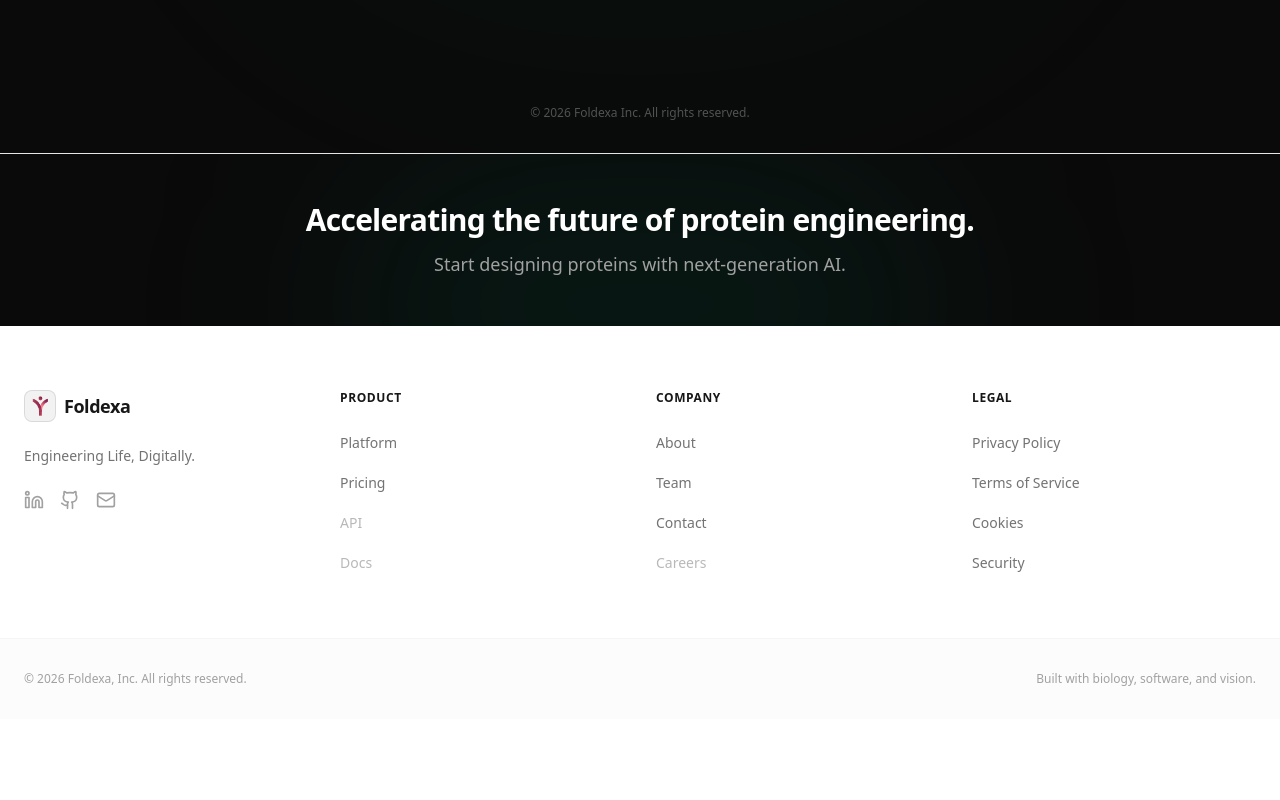
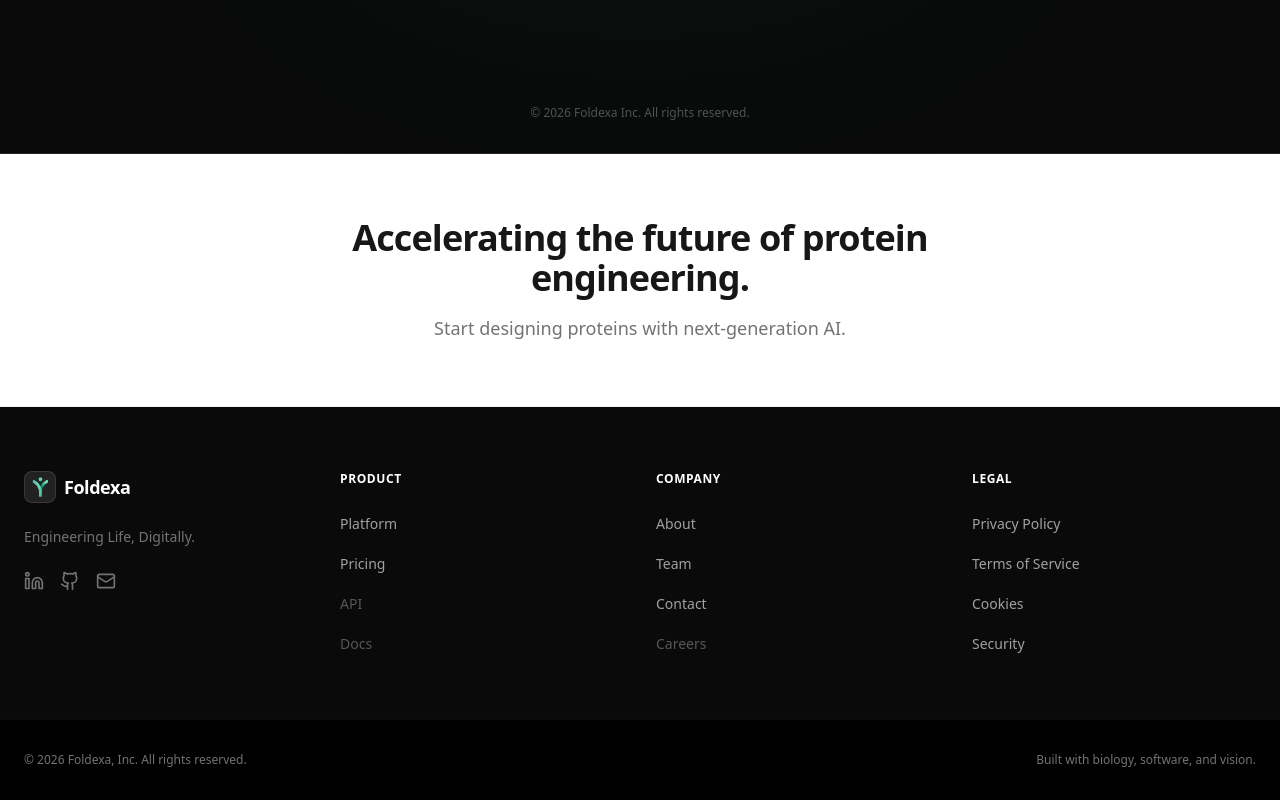
Before and after one commit to Kanna13/foldexa-protein-mvp-, a Next.js app in the folder frontend/: page /login in a window 1280 px wide. Shown: the part 658-1458 px from the top of the page. Before the commit the page ends 1377 px from the top, so only its background shows below. Built offline with nearby package versions, Linux system fonts and the light colour scheme.

Commit message:
update frontend

```diff
--- a/frontend/src/components/layout/Footer.tsx
+++ b/frontend/src/components/layout/Footer.tsx
@@ -26,34 +26,31 @@ const FOOTER_LINKS = {
 
 export function Footer() {
     return (
-        <footer className="bg-white border-t border-neutral-200">
+        <footer className="bg-[#0A0A0A] border-t border-white/10">
 
-            {/* 1. TOP CTA STRIP (Lightweight, Premium) */}
-            <div className="bg-[#0A0A0A] text-white py-12 px-6 text-center relative overflow-hidden">
-                {/* Subtle background accent */}
-                <div className="absolute top-0 left-1/2 -translate-x-1/2 w-[600px] h-[300px] bg-emerald-900/20 blur-[100px] rounded-full pointer-events-none" />
-
+            {/* 1. TOP CTA STRIP (Inverted: White Background) */}
+            <div className="bg-white text-black py-16 px-6 text-center relative overflow-hidden border-b border-neutral-100">
                 <div className="relative z-10 max-w-2xl mx-auto">
-                    <h2 className="text-2xl md:text-3xl font-bold tracking-tight mb-3 text-white">
+                    <h2 className="text-3xl md:text-4xl font-bold tracking-tight mb-4 text-neutral-900">
                         Accelerating the future of protein engineering.
                     </h2>
-                    <p className="text-neutral-400 text-lg font-light">
+                    <p className="text-neutral-500 text-lg font-light">
                         Start designing proteins with next-generation AI.
                     </p>
                 </div>
             </div>
 
-            {/* 2. MAIN FOOTER GRID */}
-            <div className="max-w-7xl mx-auto px-6 py-16">
+            {/* 2. MAIN FOOTER GRID (Dark Theme) */}
+            <div className="max-w-7xl mx-auto px-6 py-16 text-neutral-400">
                 <div className="grid grid-cols-1 md:grid-cols-2 lg:grid-cols-4 gap-12 lg:gap-8">
 
                     {/* COLUMN 1 - BRAND */}
                     <div className="flex flex-col items-center md:items-start space-y-6">
                         <Link href="/" className="flex items-center gap-2 group">
-                            <div className="relative flex items-center justify-center w-8 h-8 rounded-lg bg-black/5 border border-black/10">
-                                <img src="/icon.png" alt="Foldexa Icon" className="w-5 h-5 object-contain invert" /> {/* Invert for dark icon on light bg */}
+                            <div className="relative flex items-center justify-center w-8 h-8 rounded-lg bg-white/10 border border-white/10">
+                                <img src="/icon.png" alt="Foldexa Icon" className="w-5 h-5 object-contain" />
                             </div>
-                            <span className="text-lg font-semibold tracking-tight text-neutral-900">
+                            <span className="text-lg font-semibold tracking-tight text-white">
                                 Foldexa
                             </span>
                         </Link>
@@ -63,13 +60,13 @@ export function Footer() {
                         </p>
 
                         <div className="flex items-center gap-4">
-                            <a href="https://linkedin.com/company/foldexa" target="_blank" rel="noopener noreferrer" className="text-neutral-400 hover:text-[#0077b5] transition-colors">
+                            <a href="https://linkedin.com/company/foldexa" target="_blank" rel="noopener noreferrer" className="text-neutral-500 hover:text-[#0077b5] transition-colors">
                                 <Linkedin className="w-5 h-5" />
                             </a>
-                            <a href="https://github.com" target="_blank" rel="noopener noreferrer" className="text-neutral-400 hover:text-black transition-colors">
+                            <a href="https://github.com" target="_blank" rel="noopener noreferrer" className="text-neutral-500 hover:text-white transition-colors">
                                 <Github className="w-5 h-5" />
                             </a>
-                            <a href="mailto:contact@foldexa.com" className="text-neutral-400 hover:text-emerald-600 transition-colors">
+                            <a href="mailto:contact@foldexa.com" className="text-neutral-500 hover:text-emerald-500 transition-colors">
                                 <Mail className="w-5 h-5" />
                             </a>
                         </div>
@@ -77,13 +74,13 @@ export function Footer() {
 
                     {/* COLUMN 2 - PRODUCT */}
                     <div className="text-center md:text-left">
-                        <h4 className="text-xs font-semibold text-neutral-900 uppercase tracking-wider mb-6">Product</h4>
+                        <h4 className="text-xs font-semibold text-white uppercase tracking-wider mb-6">Product</h4>
                         <ul className="space-y-4">
                             {FOOTER_LINKS.product.map((link) => (
                                 <li key={link.name}>
                                     <Link
                                         href={link.href}
-                                        className={`text-sm text-neutral-500 hover:text-emerald-600 transition-colors ${link.disabled ? 'opacity-50 cursor-not-allowed hover:text-neutral-500' : ''}`}
+                                        className={`text-sm hover:text-emerald-500 transition-colors ${link.disabled ? 'opacity-50 cursor-not-allowed hover:text-neutral-400' : ''}`}
                                         onClick={link.disabled ? (e) => e.preventDefault() : undefined}
                                     >
                                         {link.name}
@@ -95,13 +92,13 @@ export function Footer() {
 
                     {/* COLUMN 3 - COMPANY */}
                     <div className="text-center md:text-left">
-                        <h4 className="text-xs font-semibold text-neutral-900 uppercase tracking-wider mb-6">Company</h4>
+                        <h4 className="text-xs font-semibold text-white uppercase tracking-wider mb-6">Company</h4>
                         <ul className="space-y-4">
                             {FOOTER_LINKS.company.map((link) => (
                                 <li key={link.name}>
                                     <Link
                                         href={link.href}
-                                        className={`text-sm text-neutral-500 hover:text-emerald-600 transition-colors ${link.disabled ? 'opacity-50 cursor-not-allowed hover:text-neutral-500' : ''}`}
+                                        className={`text-sm hover:text-emerald-500 transition-colors ${link.disabled ? 'opacity-50 cursor-not-allowed hover:text-neutral-400' : ''}`}
                                         onClick={link.disabled ? (e) => e.preventDefault() : undefined}
                                     >
                                         {link.name}
@@ -113,11 +110,11 @@ export function Footer() {
 
                     {/* COLUMN 4 - LEGAL */}
                     <div className="text-center md:text-left">
-                        <h4 className="text-xs font-semibold text-neutral-900 uppercase tracking-wider mb-6">Legal</h4>
+                        <h4 className="text-xs font-semibold text-white uppercase tracking-wider mb-6">Legal</h4>
                         <ul className="space-y-4">
                             {FOOTER_LINKS.legal.map((link) => (
                                 <li key={link.name}>
-                                    <Link href={link.href} className="text-sm text-neutral-500 hover:text-emerald-600 transition-colors">
+                                    <Link href={link.href} className="text-sm hover:text-emerald-500 transition-colors">
                                         {link.name}
                                     </Link>
                                 </li>
@@ -129,14 +126,14 @@ export function Footer() {
             </div>
 
             {/* 3. DIVIDER & BOTTOM BAR */}
-            <div className="border-t border-neutral-100 bg-neutral-50/50">
+            <div className="border-t border-white/5 bg-black">
                 <div className="max-w-7xl mx-auto px-6 py-8 flex flex-col md:flex-row items-center justify-between gap-4">
 
-                    <div className="text-xs text-neutral-400 text-center md:text-left">
+                    <div className="text-xs text-neutral-500 text-center md:text-left">
                         &copy; {new Date().getFullYear()} Foldexa, Inc. All rights reserved.
                     </div>
 
-                    <div className="text-xs text-neutral-400 font-medium text-center md:text-right">
+                    <div className="text-xs text-neutral-500 font-medium text-center md:text-right">
                         Built with biology, software, and vision.
                     </div>
 
```
Also changed, not shown: frontend/src/app/page.tsx (+92 -2 lines).
